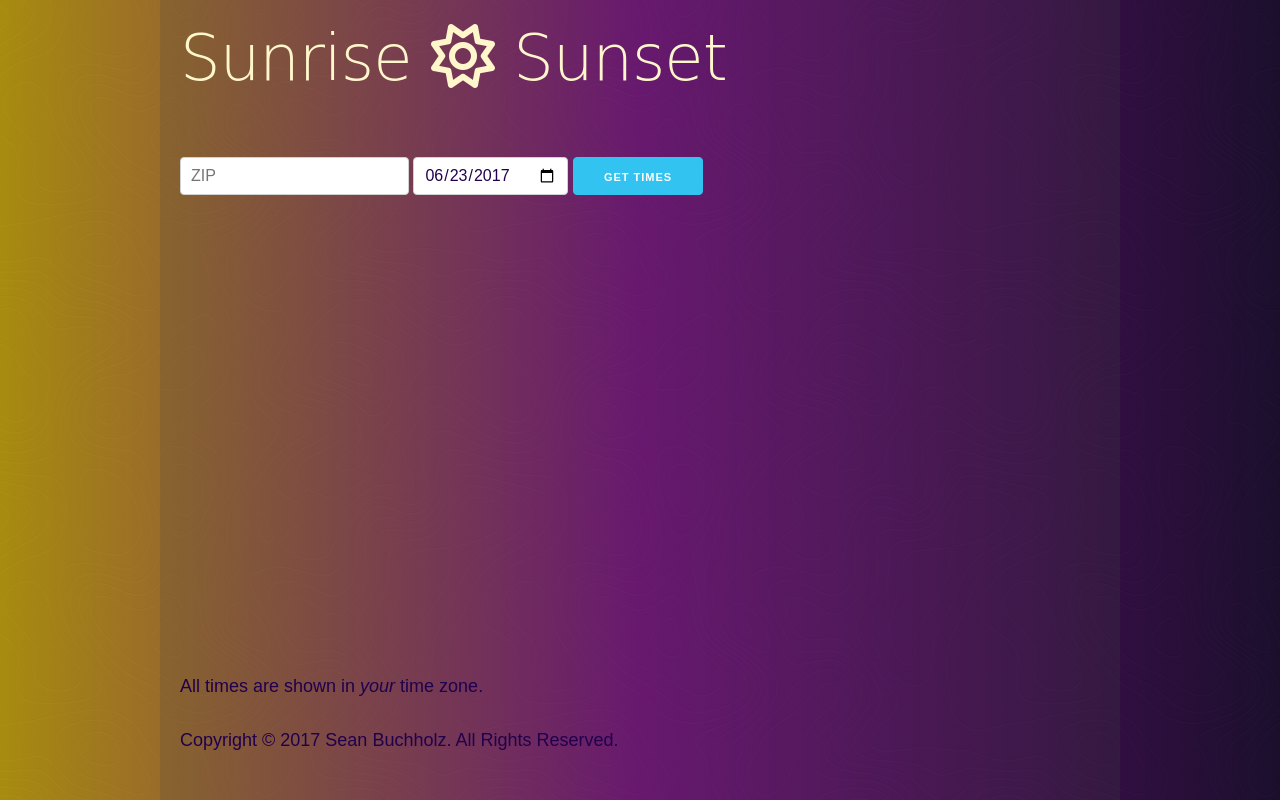
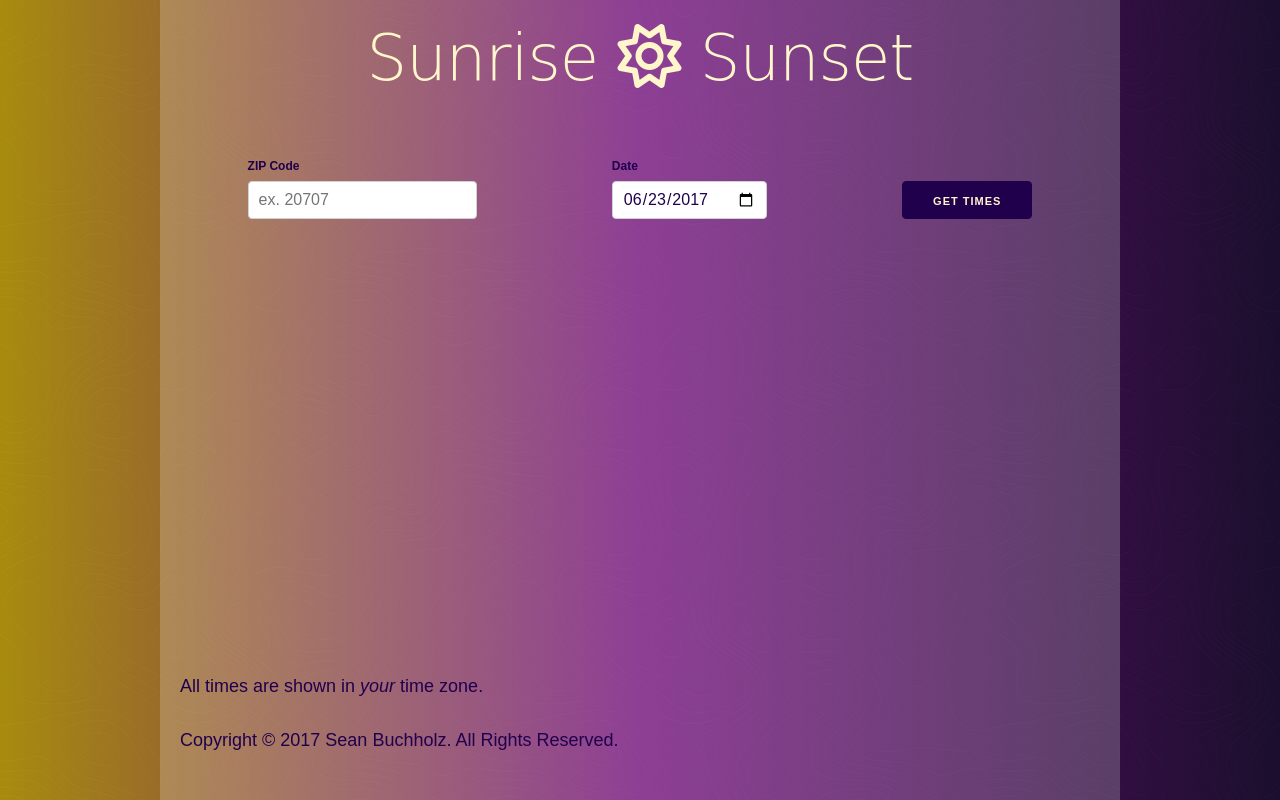
Before and after one commit to buchholz-sean/portfolio-v, a website: page index.html in a window 1280 px wide. Drawn offline with Linux system fonts and the light colour scheme; a web font is replaced by a local one.

Commit message:
- Updated styling - Added labels to form inputs

```diff
--- a/index.html
+++ b/index.html
@@ -14,24 +14,26 @@
 </head>
 
 <body class="site">
-    <header class="container">
+    <header class="container  masthead">
         <h1>Sunrise <span class="fa fa-sun-o"></span> Sunset</h1>
     </header>
     <main class="container  site-content">
-        <section class="row">
-            <form class="u-full-width" action="index.html" method="post">
-                <input type="text" name="zip" class="user-input" id="zipField" placeholder="ZIP">
-                <input type="date" name="date" class="user-input" id="datePicker">
-                <button type="button" class="button-primary" name="timesBtn" id="timesBtn">Get times</button>
+        <section class="row  input-form-container">
+            <form class="u-full-width  input-form" action="index.html" method="post">
+                <div><label for="zipField" class="input-label">ZIP Code</label>
+                    <input type="text" name="zip" class="user-input" id="zipField" placeholder="ex. 20707"></div>
+                <div><label for="datePicker" class="input-label">Date</label>
+                    <input type="date" name="date" class="user-input" id="datePicker"></div>
+                <button type="button" class="btn-submit" name="timesBtn" id="timesBtn">Get times</button>
             </form>
         </section>
-        <section class="row display-results" id="output">
+        <section class="row  display-results" id="output">
             <h2 id="outputHeader"></h2>
             <div class="row">
-                <section class="six columns results-text" id="sunriseOutput">
+                <section class="six columns  results-text" id="sunriseOutput">
 
                 </section>
-                <section class="six columns results-text" id="sunsetOutput">
+                <section class="six columns  results-text" id="sunsetOutput">
 
                 </section>
             </div>
--- a/scss/abstracts/_vars.scss
+++ b/scss/abstracts/_vars.scss
@@ -2,7 +2,7 @@
 $color-bg: hsl(49, 100%, 50%);
 $color-text: hsl(49, 100%, 90%);
 $color-text-dark: hsl(265, 100%, 15%);
-$color-container: hsla(0, 0%, 25%, .2);
+$color-container: hsla(0, 100%, 100%, .2);
 $color-sunrise-base: hsl(49, 100%, 50%);
 $color-median-base: hsl(295, 100%, 35%);
 $color-sunset-base: hsl(265, 100%, 10%);
@@ -12,6 +12,17 @@ $font-header: 'Mogra', cursive;
 $font-copy: 'Muli', sans-serif;
 
 $font-size-base: 1.8rem;
+$font-size-sm: 1.2rem;
 $font-size-lg: 2.4rem;
 $font-size-main-header: 6.4rem;
 $font-size-sub-header: 4.8rem;
+
+// Spacing
+$pad: 2rem;
+$pad-half: 1rem;
+$pad-and-half: 3rem;
+$pad-double: 4rem;
+$margin: 1rem;
+$margin-half: 0.5rem;
+$margin-and-half: 1.5rem;
+$margin-double: 2rem;
--- a/scss/base/_body.scss
+++ b/scss/base/_body.scss
@@ -1,7 +1,6 @@
 body {
     font-size: 62.5%;
     background: url("../../img/cartographer.png") repeat;
-    color: $color-text-dark;
 
     &:before {
         content: "";
@@ -20,6 +19,7 @@ body {
     flex-direction: column;
     min-height: 100vh;
     font-family: $font-copy;
+    color: $color-text-dark;
 }
 
 .site-content {
--- a/scss/base/_container.scss
+++ b/scss/base/_container.scss
@@ -1,4 +1,4 @@
 .container {
     background: $color-container;
-    padding: 2rem;
+    padding: $pad;
 }
--- a/scss/components/_inputs.scss
+++ b/scss/components/_inputs.scss
@@ -1,3 +1,21 @@
 .user-input {
     color: $color-text-dark;
 }
+
+.input-label {
+    font-size: $font-size-sm;
+}
+
+.btn-submit {
+    background-color: $color-text-dark;
+    color: $color-text;
+    border-color: $color-text-dark;
+    margin-top: 2.4rem;
+
+    &:focus,
+    &:hover {
+        background-color: lighten($color-text-dark, 10%);
+        color: $color-text;
+        border-color: $color-text-dark;
+    }
+}
--- /dev/null
+++ b/scss/layout/_header.scss
@@ -0,0 +1,5 @@
+.masthead {
+    display: flex;
+    flex-direction: row;
+    justify-content: center;
+}
--- /dev/null
+++ b/scss/layout/_input-form.scss
@@ -0,0 +1,10 @@
+.input-form-container {
+    display: flex;
+    flex-direction: row;
+    justify-content: center;
+}
+
+.input-form {
+    display: flex;
+    justify-content: space-around;
+}
--- a/scss/main.scss
+++ b/scss/main.scss
@@ -5,3 +5,5 @@
 @import "scss/components/inputs";
 @import "scss/components/results";
 @import "scss/components/footer";
+@import "scss/layout/header";
+@import "scss/layout/input-form";
```
Also changed, not shown: css/main.css.
